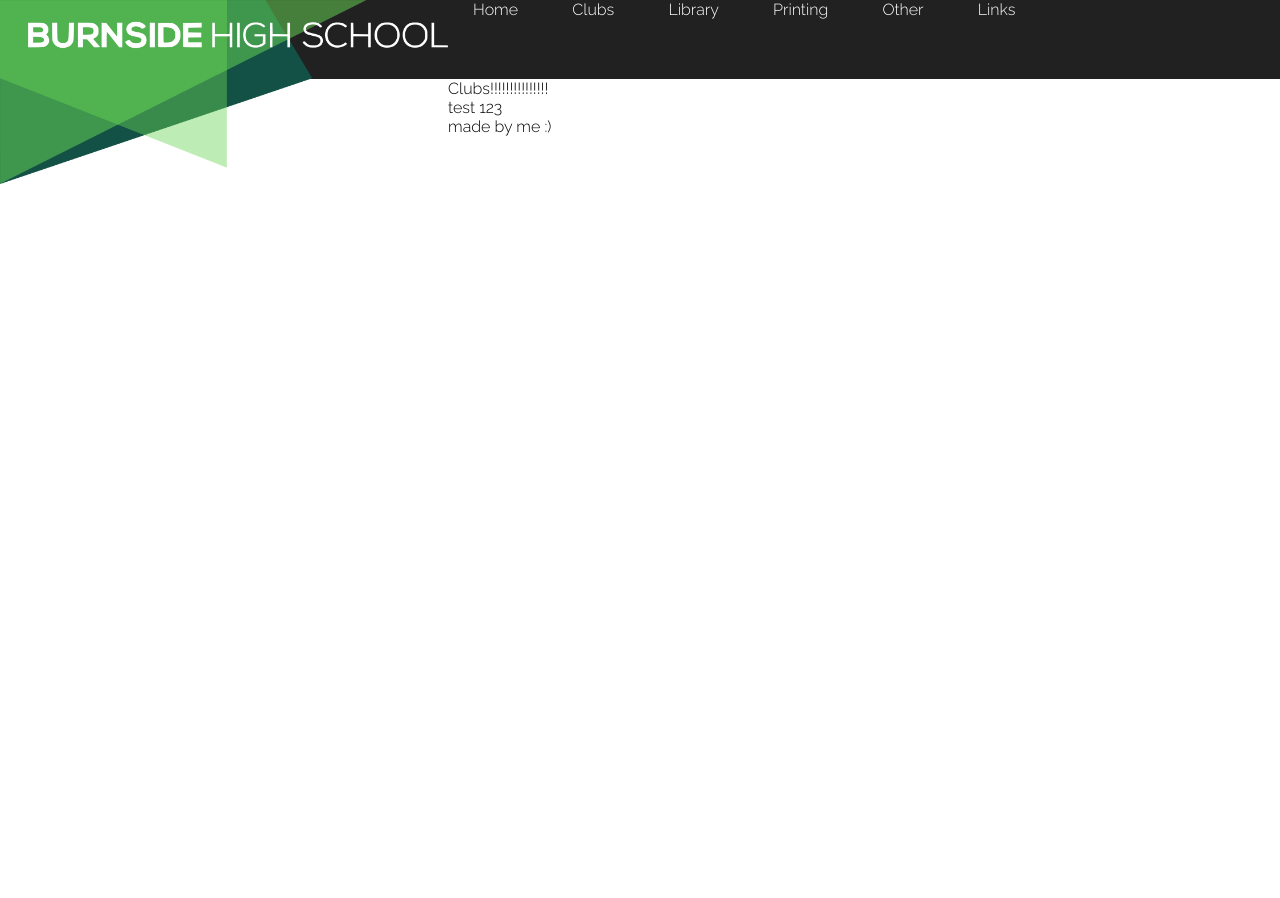
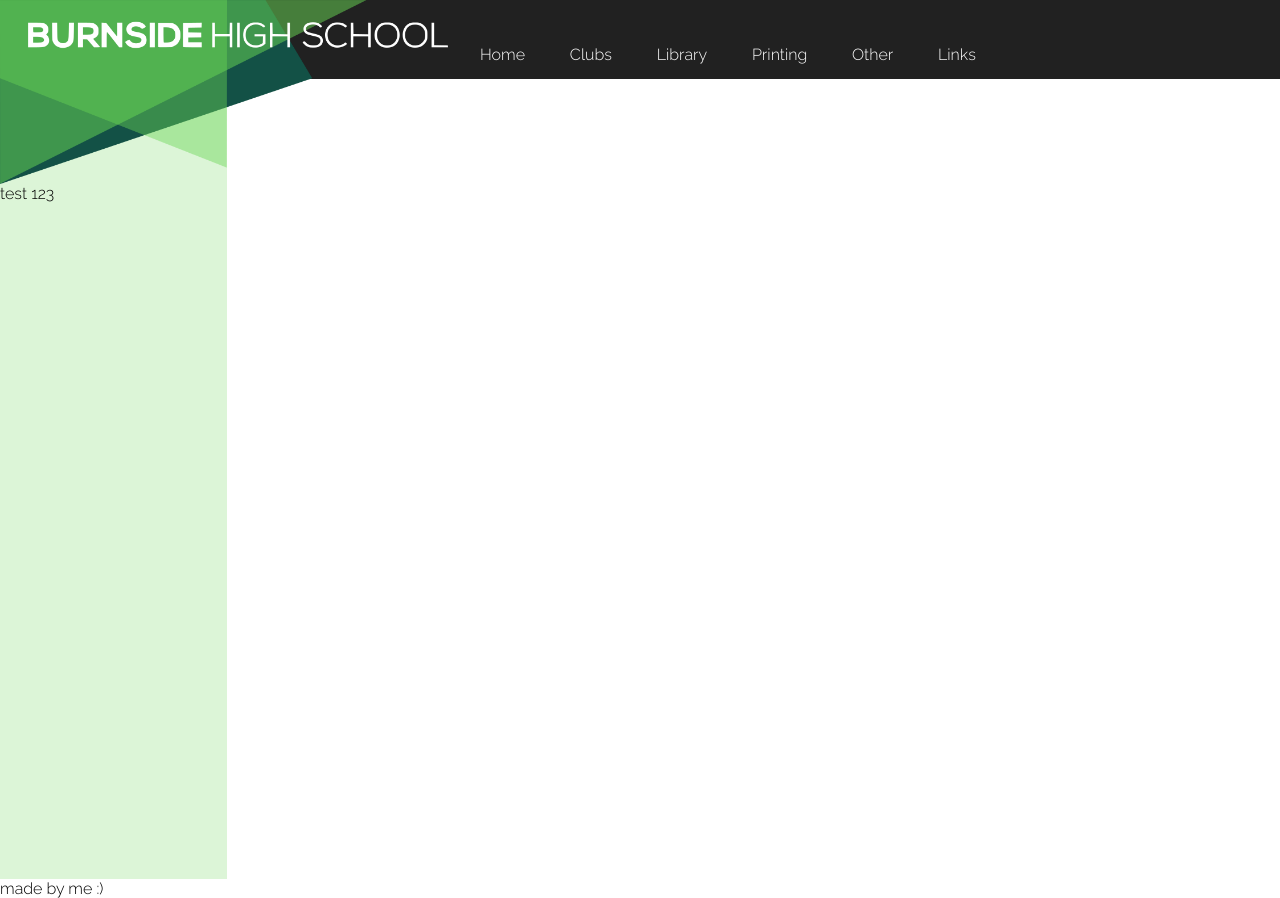
Before and after one commit to elise-n-2431/2022-bhs-website, a Flask app: page /clubs in a window 1280 px wide. Before the commit the page ends 184 px from the top, so only its background shows below. Run offline with Flask 2, Linux system fonts and the light colour scheme.

Commit message:
navigation links improved

```diff
--- a/static/css/style.css
+++ b/static/css/style.css
@@ -3,29 +3,27 @@ body{
     margin: 0px 0px 0px 0px;
     background-color: white;
     background-size: 30vw, 15.0857142857vw;
-    background-repeat: no-repeat;
+}
+header{
+    background-color: rgba(33, 33, 33, 100);
+    height: 6.15vw;
 }
 header a{
-    margin: 25px;
-
     color: white;
     text-decoration: none;
+    float:left;
+    margin-top: 2.5vw;
+    margin-left: 1.5vw;
+    padding:1vw;
 }
-
+article{
+    background-color: white;
+}
 img{
     width: 35vw;
     height: 100%;
     float: left;
 }
-article{
-    background-color: white;
-}
-
-header{
-    background-color: rgba(33, 33, 33, 100);
-    height: 6.15vw;
-}
-
 .sidenav{
     height:100vh;
     width:17.7vw;
--- a/templates/clubs.html
+++ b/templates/clubs.html
@@ -1,6 +1,6 @@
 {% extends 'layout.html' %}
 {% block content %}
-<p>Clubs!!!!!!!!!!!!!!!</p>
+<!--<p>Clubs!!!!!!!!!!!!!!!</p>-->
 {% endblock %}
 {% block sidebar %}
 <p>test 123</p>
--- a/templates/home.html
+++ b/templates/home.html
@@ -3,7 +3,5 @@
 <!--Put whatever articles that will go on the main page here-->
 {% endblock %}
 {% block sidebar %}
-<div class="sidenav">
     <p>toieanvoima;bkmal;efbmaefbn</p>
-</div>
 {% endblock %}
--- a/templates/layout.html
+++ b/templates/layout.html
@@ -11,6 +11,8 @@
     <article>
         {% block content%}{% endblock %}
     </article>
-    {% block sidebar%}{% endblock %}
+    <div class="sidenav">
+        {% block sidebar%}{% endblock %}
+    </div>
     {% include 'footer.html' %}
 </body>
--- /dev/null
+++ b/templates/nav.html
@@ -0,0 +1,3 @@
+<nav>
+
+</nav>
```
